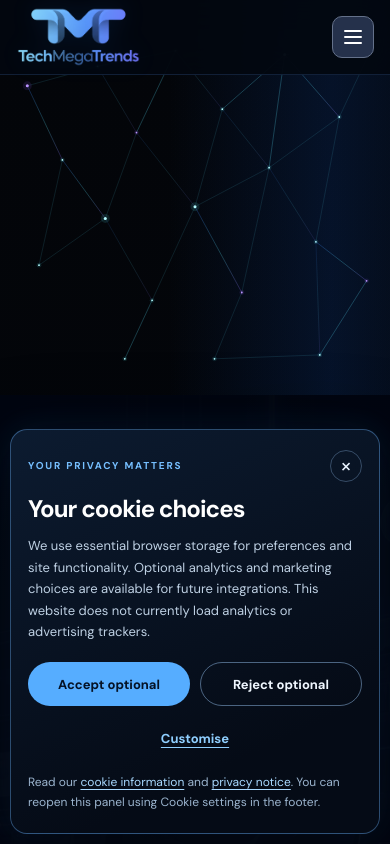
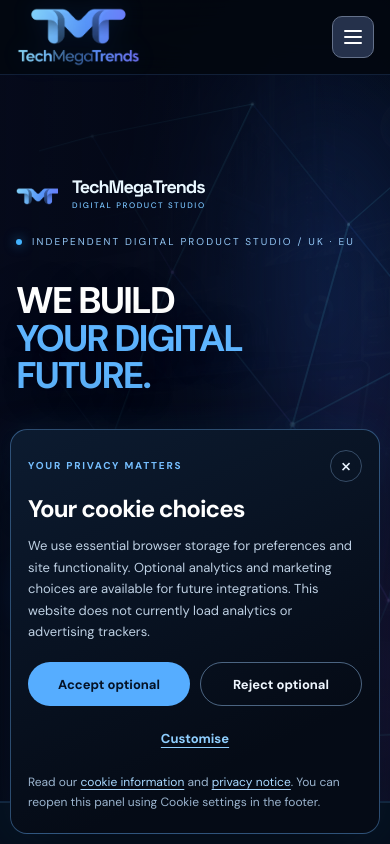
Before and after one commit to TechMegaTrends/Beta, a Next.js app: page / in a window 390 px wide. Shown: the top 844 px of the page. Built offline with nearby package versions, Linux system fonts and the light colour scheme.

Commit message:
style(v19): responsive cosmic network and reduced-motion behavior

```diff
--- a/app/globals.css
+++ b/app/globals.css
@@ -527,3 +527,27 @@
 @media(prefers-reduced-motion:reduce){.v18-video{display:none}.v18-glass,.v18-glass-core{animation:none!important}.v18-glass-object{transition:none!important}}
 html.reduce-motion .v18-video{display:none}
 html.reduce-motion .v18-glass,html.reduce-motion .v18-glass-core{animation:none!important}
+
+
+/* V19 cosmic network additive foundation */
+.cosmic-site-ambient{position:fixed!important;inset:0!important;z-index:0!important;opacity:.22;pointer-events:none}
+body>main,body>div:has(>main){position:relative}
+.cosmic-network{position:absolute;inset:0;overflow:hidden;pointer-events:none;isolation:isolate}
+.cosmic-network__haze{position:absolute;inset:-15%;background:radial-gradient(ellipse at 75% 38%,rgba(57,121,255,.24),transparent 38%),radial-gradient(ellipse at 88% 76%,rgba(153,101,255,.18),transparent 35%);filter:blur(30px)}
+.cosmic-network__map{position:absolute;inset:0;width:100%;height:100%;opacity:.8}
+.cosmic-network__veil{position:absolute;inset:0;background:linear-gradient(90deg,rgba(6,11,28,.89),rgba(6,11,28,.62) 42%,rgba(6,11,28,.06) 88%)}
+.cosmic-network--hero{z-index:1}
+.cosmic-network--hero .cosmic-network__map{opacity:1}
+.cosmic-network--subtle .cosmic-network__map{opacity:.34}
+.cosmic-network--subtle .cosmic-network__veil{background:linear-gradient(90deg,rgba(6,11,28,.68),transparent)}
+.cosmic-network--subtle .cosmic-network__haze{opacity:.45}
+.cosmic-network--active .cosmic-network__node{animation:cosmic-pulse 4s ease-in-out infinite alternate;transform-origin:center;transform-box:fill-box}
+.cosmic-network--active .cosmic-network__link{animation:cosmic-line 6s ease-in-out infinite alternate}
+@keyframes cosmic-pulse{from{opacity:.4;transform:scale(.82)}to{opacity:1;transform:scale(1.3)}}
+@keyframes cosmic-line{from{opacity:.17}to{opacity:.6}}
+.v18-hero .cosmic-network{position:absolute;inset:0}
+.v18-hero .cosmic-network__map{left:34%;width:83%}
+.v18-hero .mono-hero-inner{z-index:4}
+@media(max-width:700px){.v18-hero .cosmic-network__map{left:10%;width:130%;opacity:.5}.cosmic-site-ambient{opacity:.1}}
+@media(prefers-reduced-motion:reduce){.cosmic-network__node,.cosmic-network__link{animation:none!important}}
+html.reduce-motion .cosmic-network__node,html.reduce-motion .cosmic-network__link{animation:none!important}
```
